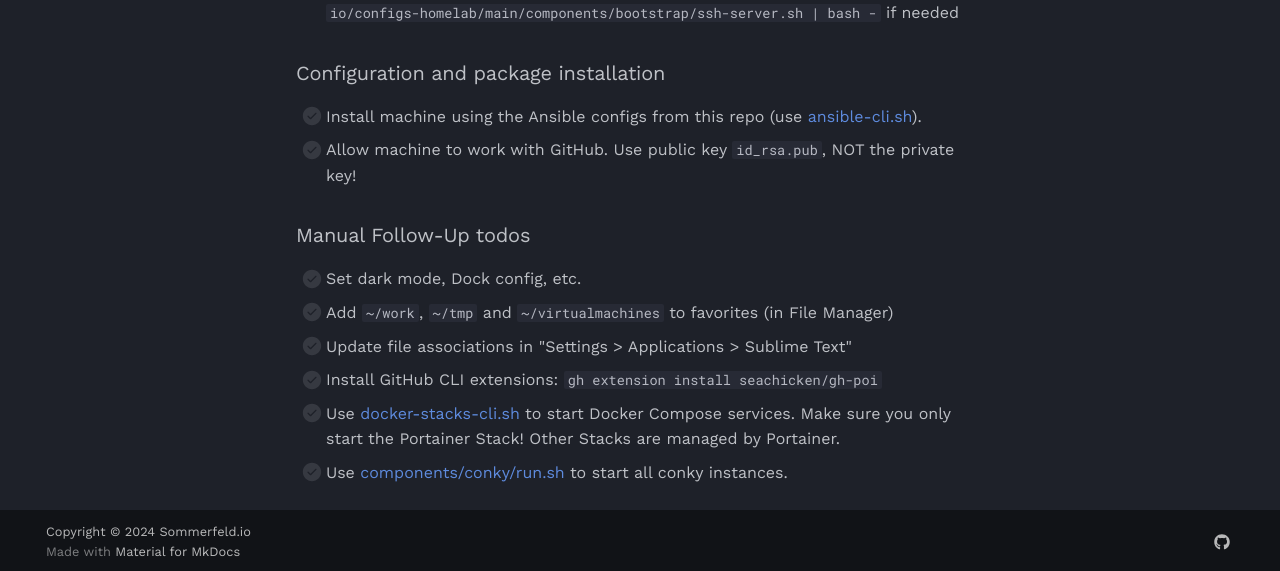
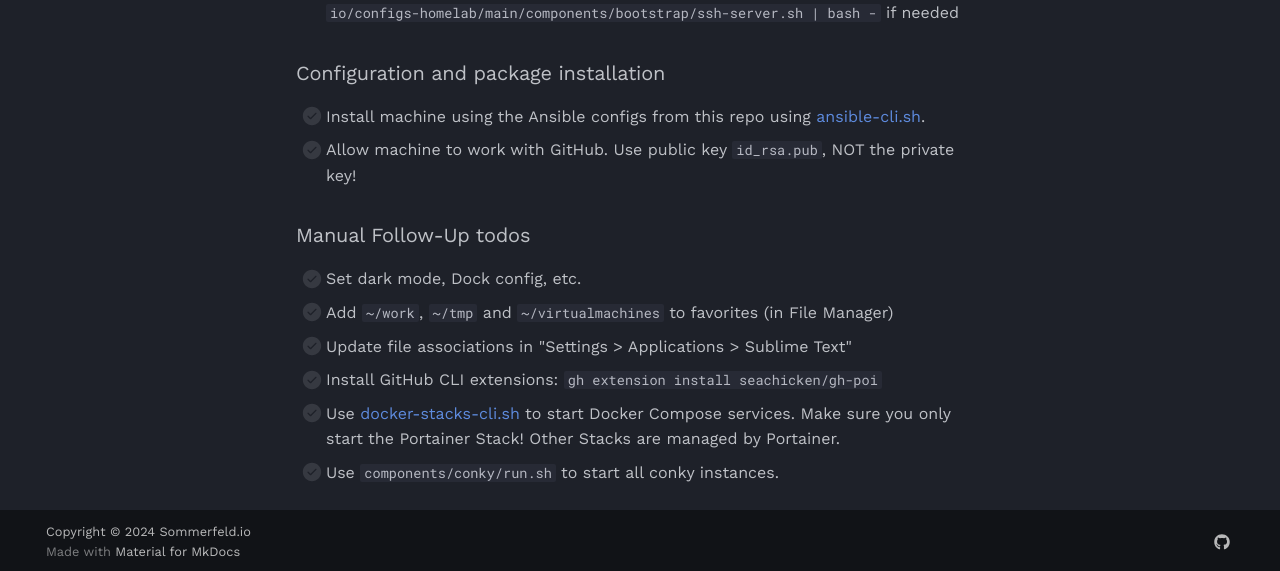
Before and after one commit to sommerfeld-io/configs-homelab, an MkDocs documentation site: the page built from docs/nodes/ubuntu-workstations.md, in a window 1280 px wide and 900 px high, scrolled down 1158 px. Shown: the part 325-896 px from the top of the window. Built offline with MkDocs 1.6.1 and Material for MkDocs 9.7.7, drawn with Linux system fonts in a browser that asks for light colours; comment, search, counter and statistics services are not loaded; some of the changed lines change nothing that is shown.

Commit message:
docs: update

```diff
--- a/docs/nodes/ubuntu-workstations.md
+++ b/docs/nodes/ubuntu-workstations.md
@@ -36,7 +36,7 @@
 
 ### Configuration and package installation
 
-- [ ] Install machine using the Ansible configs from this repo (use [ansible-cli.sh](../generated/scripts/ansible-cli-sh.md)).
+- [ ] Install machine using the Ansible configs from this repo using [ansible-cli.sh](../api-docs/scripts/ansible-cli.md).
 - [ ] Allow machine to work with GitHub. Use public key `id_rsa.pub`, NOT the private key!
 
 ### Manual Follow-Up todos
@@ -45,5 +45,5 @@
 - [ ] Add `~/work`, `~/tmp` and `~/virtualmachines` to favorites (in File Manager)
 - [ ] Update file associations in "Settings > Applications > Sublime Text"
 - [ ] Install GitHub CLI extensions: `gh extension install seachicken/gh-poi`
-- [ ] Use [docker-stacks-cli.sh](../generated/scripts/docker-stacks-cli-sh.md) to start Docker Compose services. Make sure you only start the Portainer Stack! Other Stacks are managed by Portainer.
-- [ ] Use [components/conky/run.sh](../generated/scripts/run-sh.md) to start all conky instances.
+- [ ] Use [docker-stacks-cli.sh](../api-docs/scripts/docker-stacks-cli.md) to start Docker Compose services. Make sure you only start the Portainer Stack! Other Stacks are managed by Portainer.
+- [ ] Use `components/conky/run.sh` to start all conky instances.
--- a/mkdocs.yml
+++ b/mkdocs.yml
@@ -70,7 +70,7 @@
           - api-docs/docker/portainer-docker-compose-yml.md
       - Scripts:
           - api-docs/scripts/ansible-cli.md
-          - api-docs/scripts/docker-stacks.md
+          - api-docs/scripts/docker-stacks-cli.md
           - api-docs/scripts/minikube-cli.md
   - About this Project:
       - about/development-guide.md
```
Also changed, not shown: docs/api-docs/scripts/docker-stacks-cli.md (renamed from docs/api-docs/scripts/docker-stacks.md).
